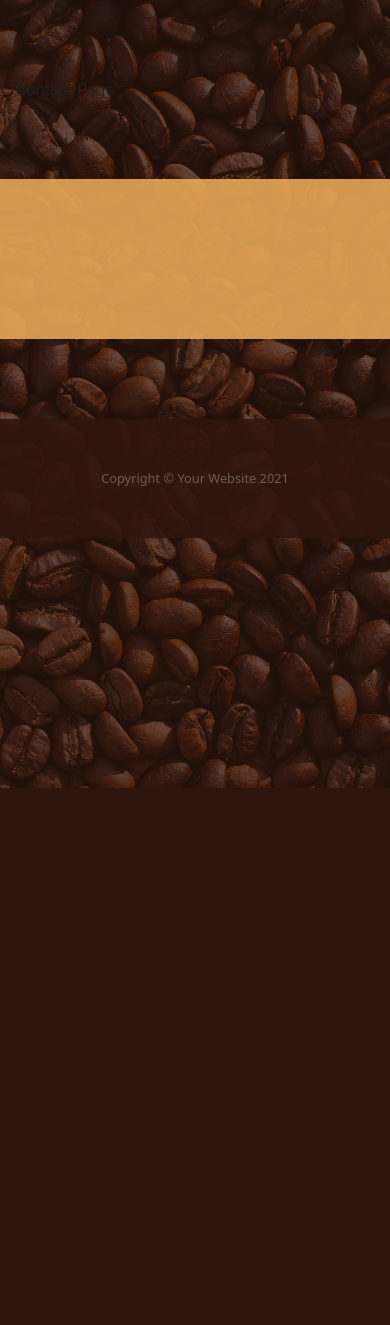
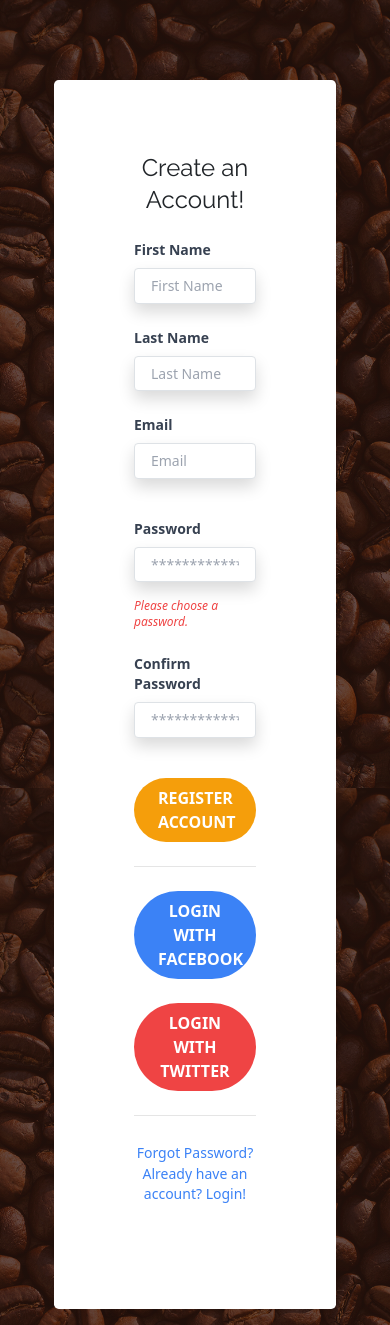
Before and after one commit to Peristratus/cafe-flask-app, a Flask app: page /contact in a window 390 px wide. Shown: the part 56-1381 px from the top of the page. Before the commit the page ends 844 px from the top, so only its background shows below. Run offline with Flask 2, Linux system fonts and the light colour scheme; some libraries are stand-ins or nearby versions.

Commit message:
added the login sections and code

```diff
--- a/templates/contact.html
+++ b/templates/contact.html
@@ -1,4 +1,126 @@
 {% extends "base.html"%}
 {% block content %}
-    <h1>Contact Page</h1>
+
+		<!-- Container -->
+		<div class="container mx-auto">
+			<div class="flex justify-center px-6 my-12">
+				<!-- Row -->
+				<div class="w-full xl:w-3/4 lg:w-11/12 flex">
+					<!-- Col -->
+					<div
+						class="w-full h-auto bg-gray-400 hidden lg:block lg:w-5/12 bg-cover rounded-l-lg"
+						style="background-image: url('static/img/coffee.jpg')"
+					></div>
+					<!-- Col -->
+					<div class="w-full lg:w-7/12 bg-white p-5 rounded-lg lg:rounded-l-none">
+						<h3 class="pt-4 text-2xl text-center">Create an Account!</h3>
+						<form class="px-8 pt-6 pb-8 mb-4 bg-white rounded">
+							<div class="mb-4 md:flex md:justify-between">
+								<div class="mb-4 md:mr-2 md:mb-0">
+									<label class="block mb-2 text-sm font-bold text-gray-700" for="firstName">
+										First Name
+									</label>
+									<input
+										class="w-full px-3 py-2 text-sm leading-tight text-gray-700 border rounded shadow appearance-none focus:outline-none focus:shadow-outline"
+										id="firstName"
+										type="text"
+										placeholder="First Name"
+									/>
+								</div>
+								<div class="md:ml-2">
+									<label class="block mb-2 text-sm font-bold text-gray-700" for="lastName">
+										Last Name
+									</label>
+									<input
+										class="w-full px-3 py-2 text-sm leading-tight text-gray-700 border rounded shadow appearance-none focus:outline-none focus:shadow-outline"
+										id="lastName"
+										type="text"
+										placeholder="Last Name"
+									/>
+								</div>
+							</div>
+							<div class="mb-4">
+								<label class="block mb-2 text-sm font-bold text-gray-700" for="email">
+									Email
+								</label>
+								<input
+									class="w-full px-3 py-2 mb-3 text-sm leading-tight text-gray-700 border rounded shadow appearance-none focus:outline-none focus:shadow-outline"
+									id="email"
+									type="email"
+									placeholder="Email"
+								/>
+							</div>
+							<div class="mb-4 md:flex md:justify-between">
+								<div class="mb-4 md:mr-2 md:mb-0">
+									<label class="block mb-2 text-sm font-bold text-gray-700" for="password">
+										Password
+									</label>
+									<input
+										class="w-full px-3 py-2 mb-3 text-sm leading-tight text-gray-700 border border-red-500 rounded shadow appearance-none focus:outline-none focus:shadow-outline"
+										id="password"
+										type="password"
+										placeholder="******************"
+									/>
+									<p class="text-xs italic text-red-500">Please choose a password.</p>
+								</div>
+								<div class="md:ml-2">
+									<label class="block mb-2 text-sm font-bold text-gray-700" for="c_password">
+										Confirm Password
+									</label>
+									<input
+										class="w-full px-3 py-2 mb-3 text-sm leading-tight text-gray-700 border rounded shadow appearance-none focus:outline-none focus:shadow-outline"
+										id="c_password"
+										type="password"
+										placeholder="******************"
+									/>
+								</div>
+							</div>
+							<div class="mb-6  text-center">
+								<button
+									class="w-full px-4 py-2 font-bold text-white bg-yellow-500 rounded-full hover:bg-yellow-700 focus:outline-none focus:shadow-outline"
+									type="button"
+								>
+									REGISTER ACCOUNT
+                                </button>
+                                </div>
+                                <hr class="mb-6 border-t" />
+                                <div class="mb-6  text-center">
+                                <button
+									class="w-full px-4 py-2 font-bold text-white bg-blue-500 rounded-full hover:bg-blue-700 focus:outline-none focus:shadow-outline"
+									type="button"
+								>
+									LOGIN WITH FACEBOOK
+                                </button>
+                            </div>
+                            <div class="mb-6  text-center">
+                                <button
+									class="w-full px-4 py-2 font-bold text-white bg-red-500 rounded-full hover:bg-red-700 focus:outline-none focus:shadow-outline"
+									type="button"
+								>
+									LOGIN WITH TWITTER
+                                </button>
+							</div>
+							<hr class="mb-6 border-t" />
+							<div class="text-center">
+								<a
+									class="inline-block text-sm text-blue-500 align-baseline hover:text-blue-800"
+									href="#"
+								>
+									Forgot Password?
+								</a>
+							</div>
+							<div class="text-center">
+								<a
+									class="inline-block text-sm text-blue-500 align-baseline hover:text-blue-800"
+									href="./index.html"
+								>
+									Already have an account? Login!
+								</a>
+							</div>
+						</form>
+					</div>
+				</div>
+			</div>
+		</div>
+
 {% endblock %}
```
